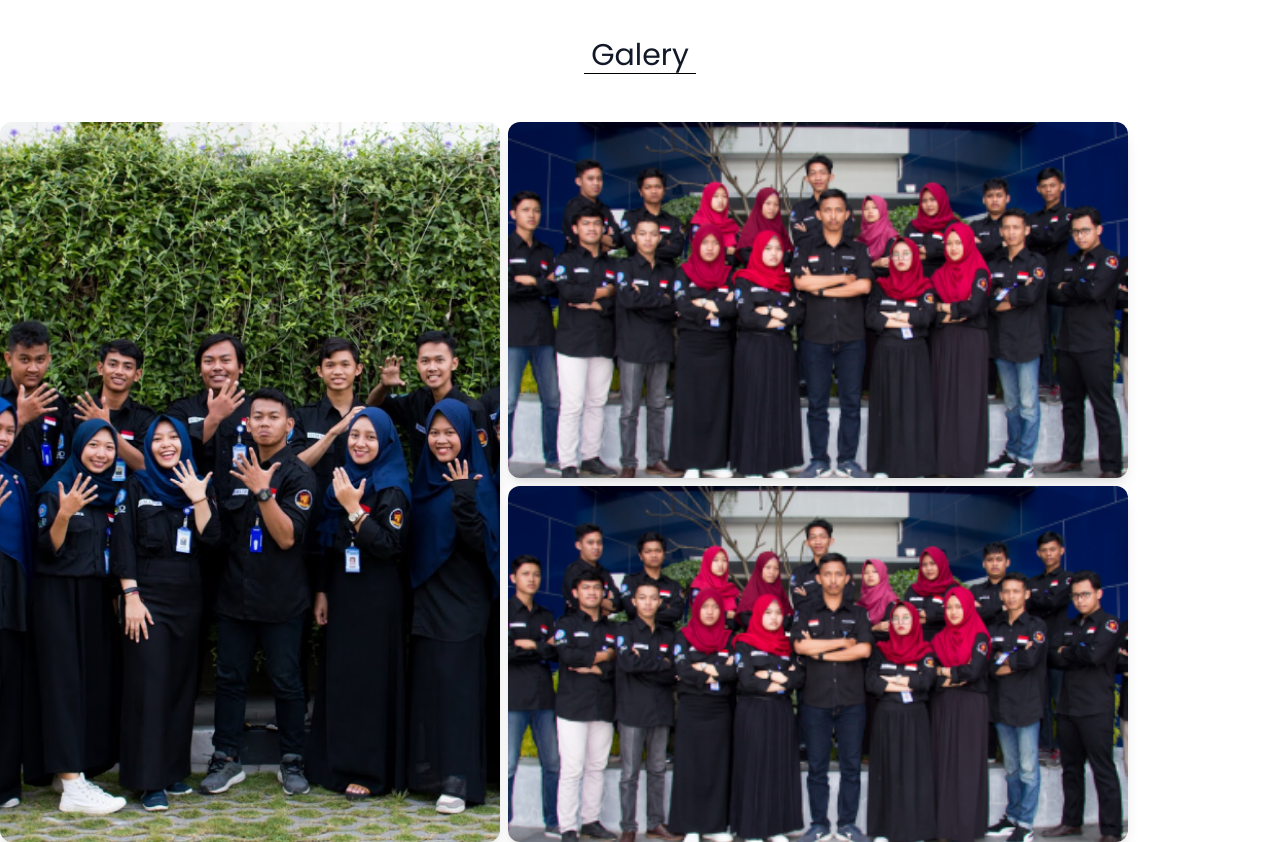
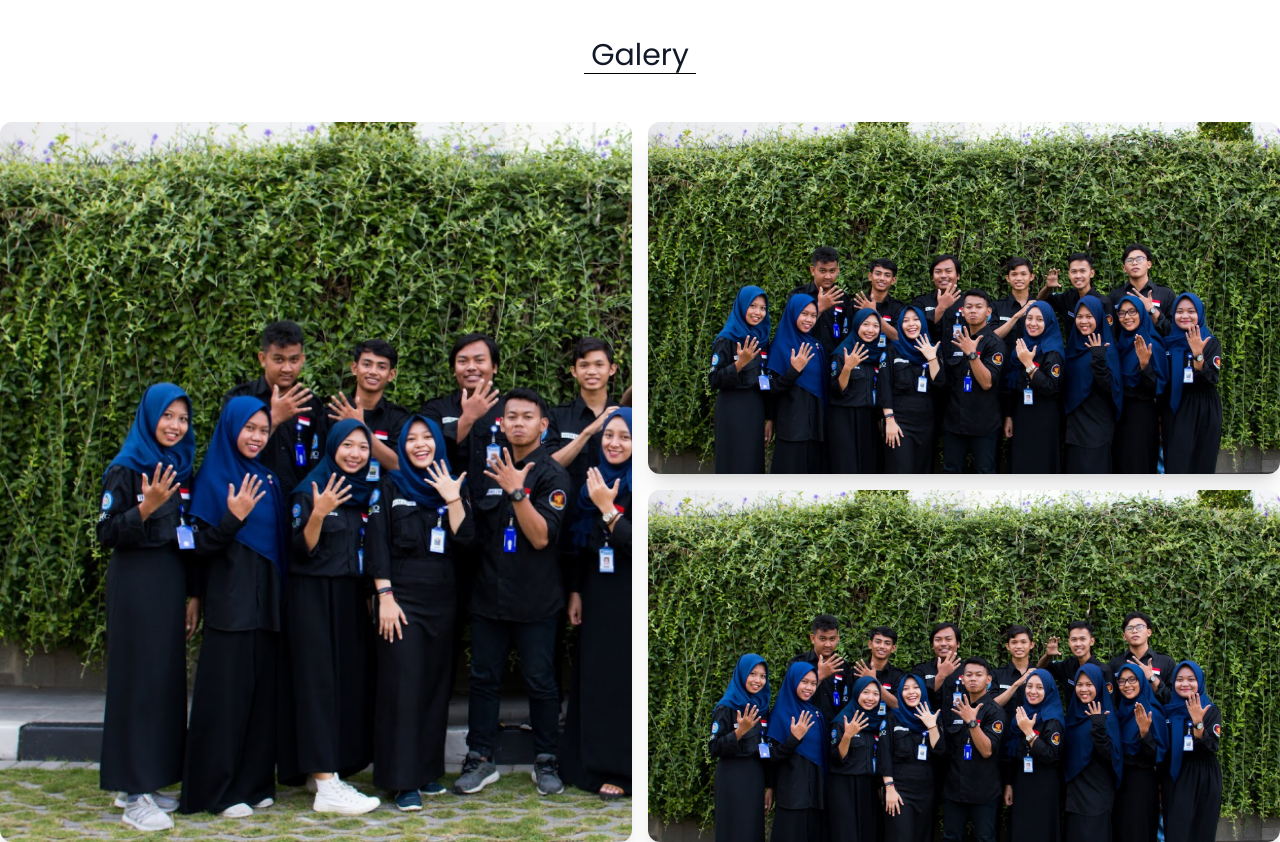
Before and after one commit to letdummy/swp-fki, a website: page public/index.html in a window 1280 px wide. Shown: the part 3680-4522 px from the top of the page. Drawn offline with Linux system fonts and the light colour scheme.

```diff
--- a/public/index.html
+++ b/public/index.html
@@ -206,25 +206,37 @@
             <h1 class= " text-gray-900 text-3xl mx-auto" >Galery</h1>
             <hr class="w-28 mx-auto">
          </div>
-         <!-- flex class -->
+
+         <!-- Grid  -->
+         <div class="grid grid-rows-3 md:grid-rows-2 md:grid-cols-2 gap-4 mx-4 md:mx-0 h-[900px] md:h-[430px]lg:h-[620px] xl:h-[720px]">
+            <div class="md:row-span-2  bg-[url('../images/bigpicture.png')] bg-cover rounded-xl shadow-xl ">
+
+            </div>
+            <div class="bg-[url('../images/bigpicture.png')] bg-cover rounded-xl shadow-xl">
+
+            </div>
+            <div class="bg-[url('../images/bigpicture.png')] bg-cover rounded-xl shadow-xl">
+
+            </div>
+         </div>
+
+
+         <!-- flex class
          <div class="flex flex-row mx-auto gap-2 container">
-            <!-- left image -->
             <div class=" w-44 h-90 md:w-[360px] md:h-[430px] lg:w-[500px] lg:h-[620px] xl:bais1/2 xl:h-[720px] bg-[url('../images/bigpicture.png')] bg-cover bg-center rounded-xl shadow-lg ">
 
             </div>
-            <!-- flex mini picture -->
             <div class="flex flex-col gap-2 xl:bais1/2">
-               <!-- right image1 -->
                <div class="w-44 h-44 md:w-[360px] md:h-[210px] lg:w-[500px] lg:h-[306px] xl:w-[620px] xl:h-[356px] bg-[url('../images/mahastudentfki.png')] bg-cover bg-center rounded-xl shadow-lg">
-
                </div>
-               <!-- right image2 -->
                <div class="w-44 h-44 md:w-[360px] md:h-[210px] lg:w-[500px] lg:h-[306px] xl:w-[620px] xl:h-[356px] bg-[url('../images/mahastudentfki.png')] bg-cover bg-center rounded-xl shadow-lg">
-
                </div>
             </div>
-         </div>
+         </div> -->
+
       </div>
    </section>
+
+
    </body>
 </html>
```
Also changed, not shown: public/style/style.css.
